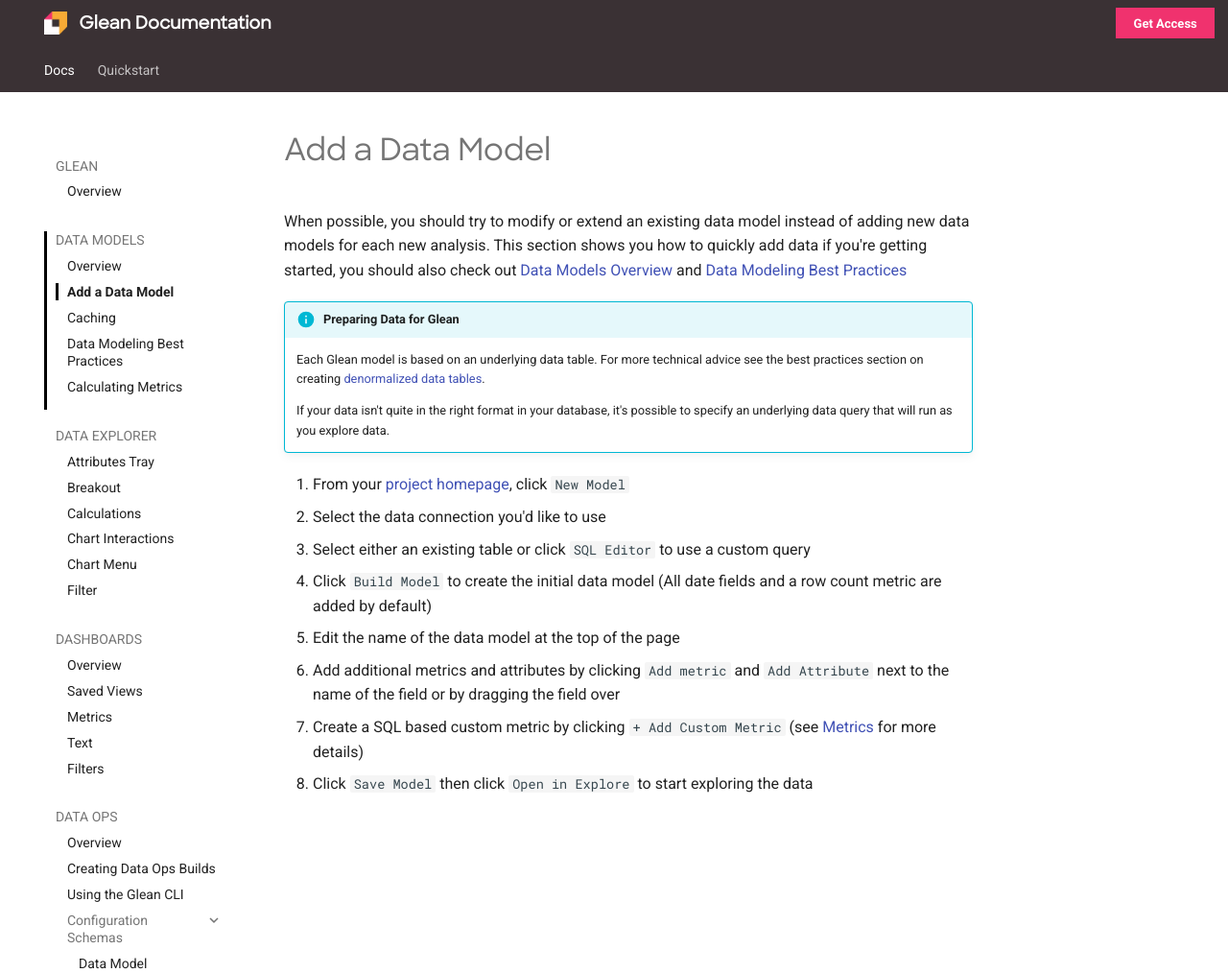
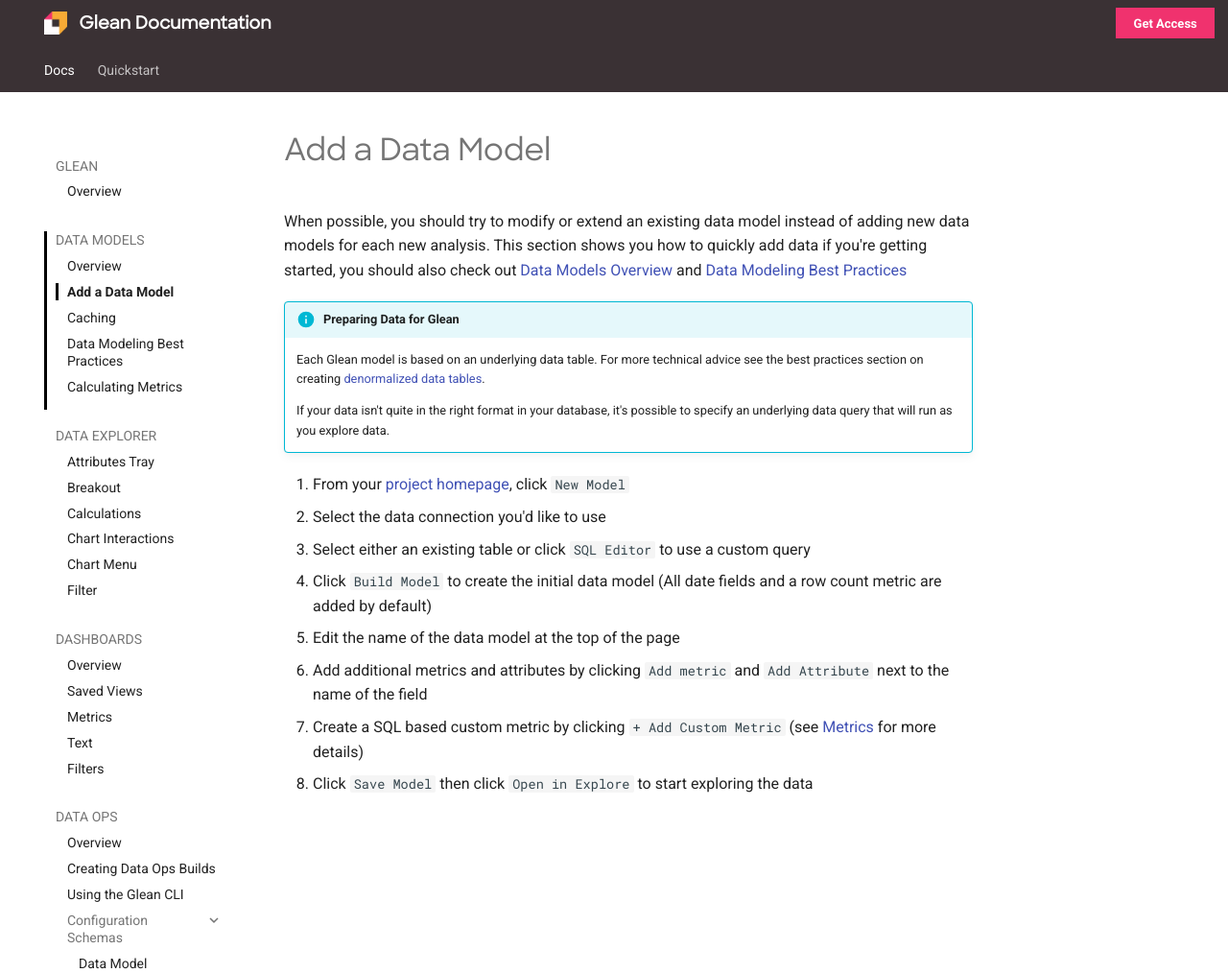
Before and after one commit to gleannyc/documentation, an MkDocs documentation site: the page built from docs/docs/data-modeling/add-data-model.md, in a window 1280 px wide and 1014 px high. Shown: the whole window at 96% size. Built offline with MkDocs 1.6.1 and Material for MkDocs 9.7.7, drawn with Linux system fonts in a browser that asks for light colours.

Commit message:
remove reference to drag and drop in model workbench

```diff
--- a/docs/docs/data-modeling/add-data-model.md
+++ b/docs/docs/data-modeling/add-data-model.md
@@ -11,6 +11,6 @@
 3. Select either an existing table or click `SQL Editor` to use a custom query
 4. Click `Build Model` to create the initial data model (All date fields and a row count metric are added by default)
 5. Edit the name of the data model at the top of the page
-6. Add additional metrics and attributes by clicking `Add metric` and `Add Attribute` next to the name of the field or by dragging the field over
+6. Add additional metrics and attributes by clicking `Add metric` and `Add Attribute` next to the name of the field
 7. Create a SQL based custom metric by clicking `+ Add Custom Metric` (see [Metrics](Metrics.md) for more details)
 8. Click `Save Model` then click `Open in Explore` to start exploring the data
```
